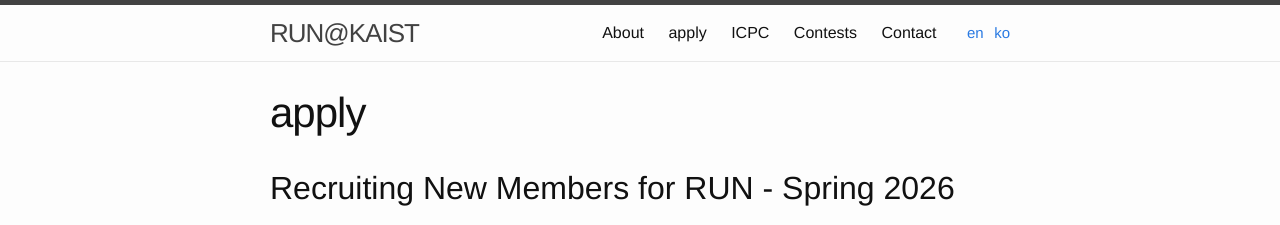
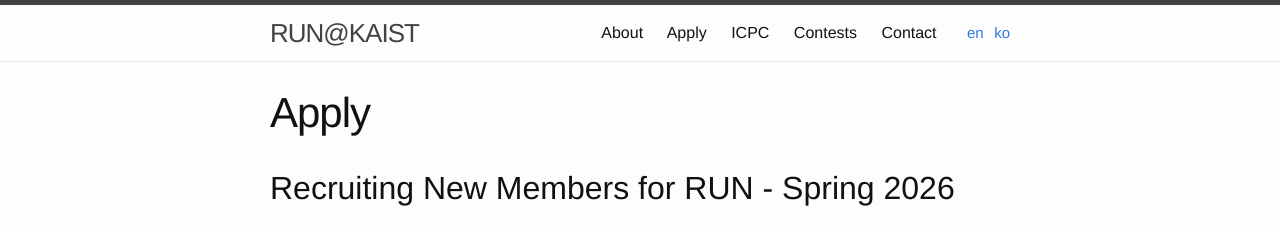
Before and after one commit to RUN-KAIST/kaist.run, a Jekyll site: the page built from apply/en.md, in a window 1280 px wide. Shown: the top 225 px of the page. Built offline with Jekyll 4.4.1, drawn with Linux system fonts in a browser that asks for light colours.

Commit message:
Update en.md

```diff
--- a/apply/en.md
+++ b/apply/en.md
@@ -1,6 +1,6 @@
 ---
 layout: page
-title: apply
+title: Apply
 permalink: /en/apply/
 ref: apply
 lang: en
```
